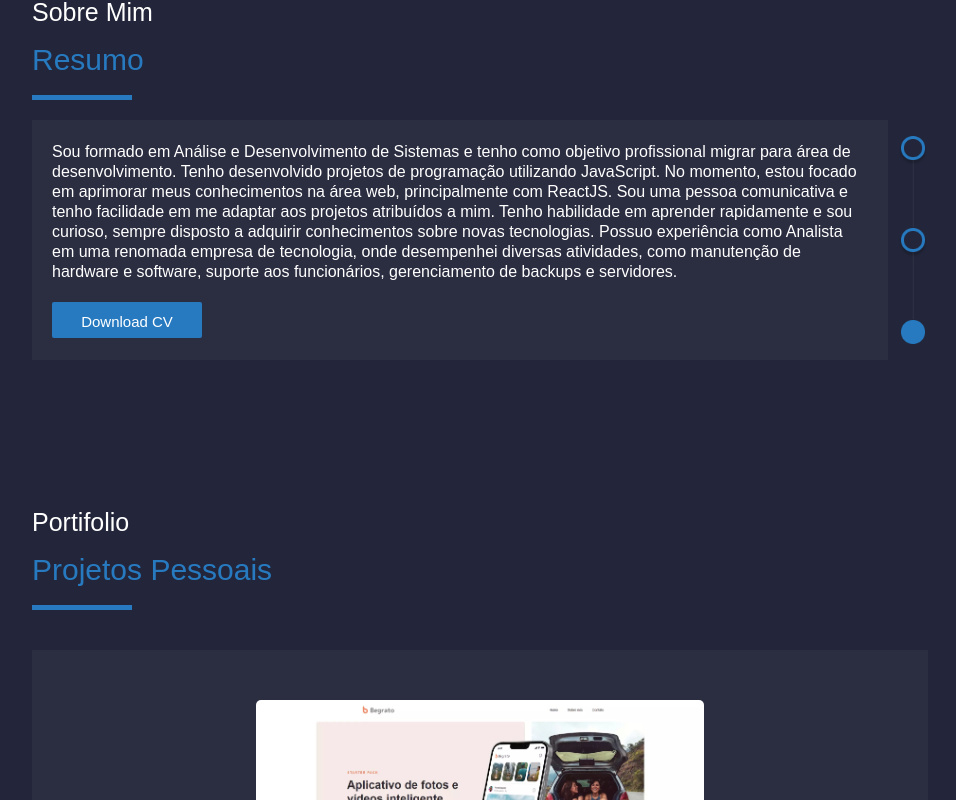
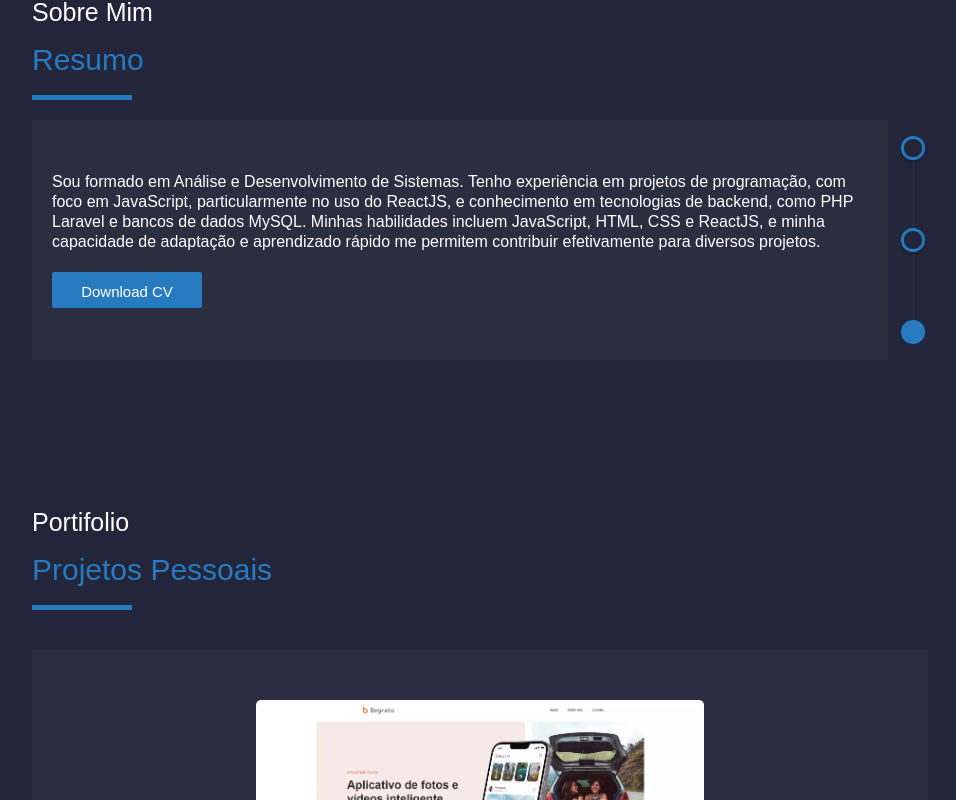
Before and after one commit to LeonardoMunhoz770/myportfolio, a React (Create React App) app: page / in a window 1280 px wide. Shown: the part 1460-2260 px from the top of the page, without its empty margins (160-1116 px from the left). Built offline with nearby package versions, Linux system fonts and the light colour scheme.

Commit message:
update projects and link CV

```diff
--- a/src/pages/home/aboutUs/index.js
+++ b/src/pages/home/aboutUs/index.js
@@ -19,7 +19,7 @@ import { useState } from "react";
 
 const AboutUs = () => {
   const urlCV =
-    "https://drive.google.com/u/0/uc?id=1TcHU1viOEaIHL4R-z_v4z_D_tblG6RO3&export=download";
+    "https://drive.google.com/u/0/uc?id=1nVn0S6FuTuemrdAECxCr5BKpEHfGKok_&export=download";
 
   const [download, setDownload] = useState("");
 
@@ -34,18 +34,13 @@ const AboutUs = () => {
         <ContainerAboutUs>
           <ContentDescription>
             <Description>
-              Sou formado em Análise e Desenvolvimento de Sistemas e tenho como
-              objetivo profissional migrar para área de desenvolvimento. Tenho
-              desenvolvido projetos de programação utilizando JavaScript. No
-              momento, estou focado em aprimorar meus conhecimentos na área web,
-              principalmente com ReactJS. Sou uma pessoa comunicativa e tenho
-              facilidade em me adaptar aos projetos atribuídos a mim. Tenho
-              habilidade em aprender rapidamente e sou curioso, sempre disposto
-              a adquirir conhecimentos sobre novas tecnologias. Possuo
-              experiência como Analista em uma renomada empresa de tecnologia,
-              onde desempenhei diversas atividades, como manutenção de hardware
-              e software, suporte aos funcionários, gerenciamento de backups e
-              servidores.
+              Sou formado em Análise e Desenvolvimento de Sistemas. Tenho
+              experiência em projetos de programação, com foco em JavaScript,
+              particularmente no uso do ReactJS, e conhecimento em tecnologias
+              de backend, como PHP Laravel e bancos de dados MySQL. Minhas
+              habilidades incluem JavaScript, HTML, CSS e ReactJS, e minha
+              capacidade de adaptação e aprendizado rápido me permitem
+              contribuir efetivamente para diversos projetos.
               <Button
                 width={150}
                 onClick={() => {
--- a/src/pages/home/portifolio/index.js
+++ b/src/pages/home/portifolio/index.js
@@ -26,7 +26,7 @@ const Portifolio = () => {
     },
     {
       description:
-        "Este é uwebsite desenvolvido para um cliente referente a um laboratório de análises clínicas, tem todas as informações da empresa, inclusive a localização da empresa no maps e o contato via instagram e whatsapp. Foi feito com Html, css e JS. ",
+        "Este é uma LandingPage desenvolvido para um cliente referente a um laboratório de análises clínicas, tem todas as informações da empresa, inclusive a localização da empresa no maps e o contato via instagram e whatsapp. Foi feito com Html, css e JS. ",
       imageProject: imageLifeLab,
       titleProject: "LifeLab",
       url: "https://laboratoriolifelab.com.br/",
```
